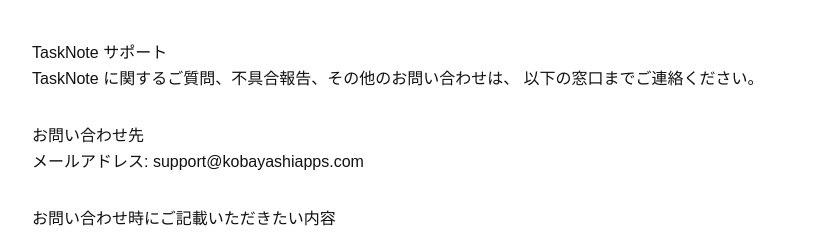
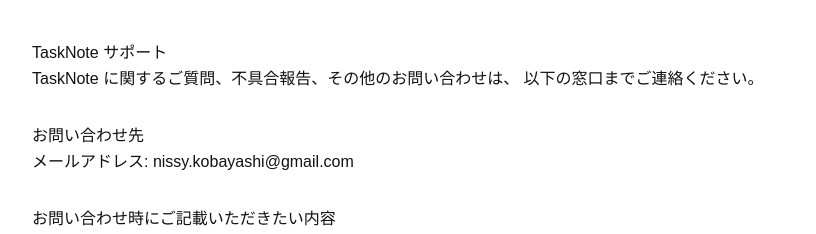
Before and after one commit to daiki0924/kobayashiapps, a Next.js app: page /tasknote/support in a window 1280 px wide. Shown: the top 234 px of the page, without its empty margins (228-1044 px from the left). Built offline with nearby package versions, Linux system fonts and the light colour scheme.

Commit message:
メールアドレス修正

```diff
--- a/app/tasknote/support/page.tsx
+++ b/app/tasknote/support/page.tsx
@@ -12,7 +12,7 @@
 
       <section>
         <h2>お問い合わせ先</h2>
-        <p>メールアドレス: support@kobayashiapps.com</p>
+        <p>メールアドレス: nissy.kobayashi@gmail.com</p>
       </section>
 
       <section>
```
